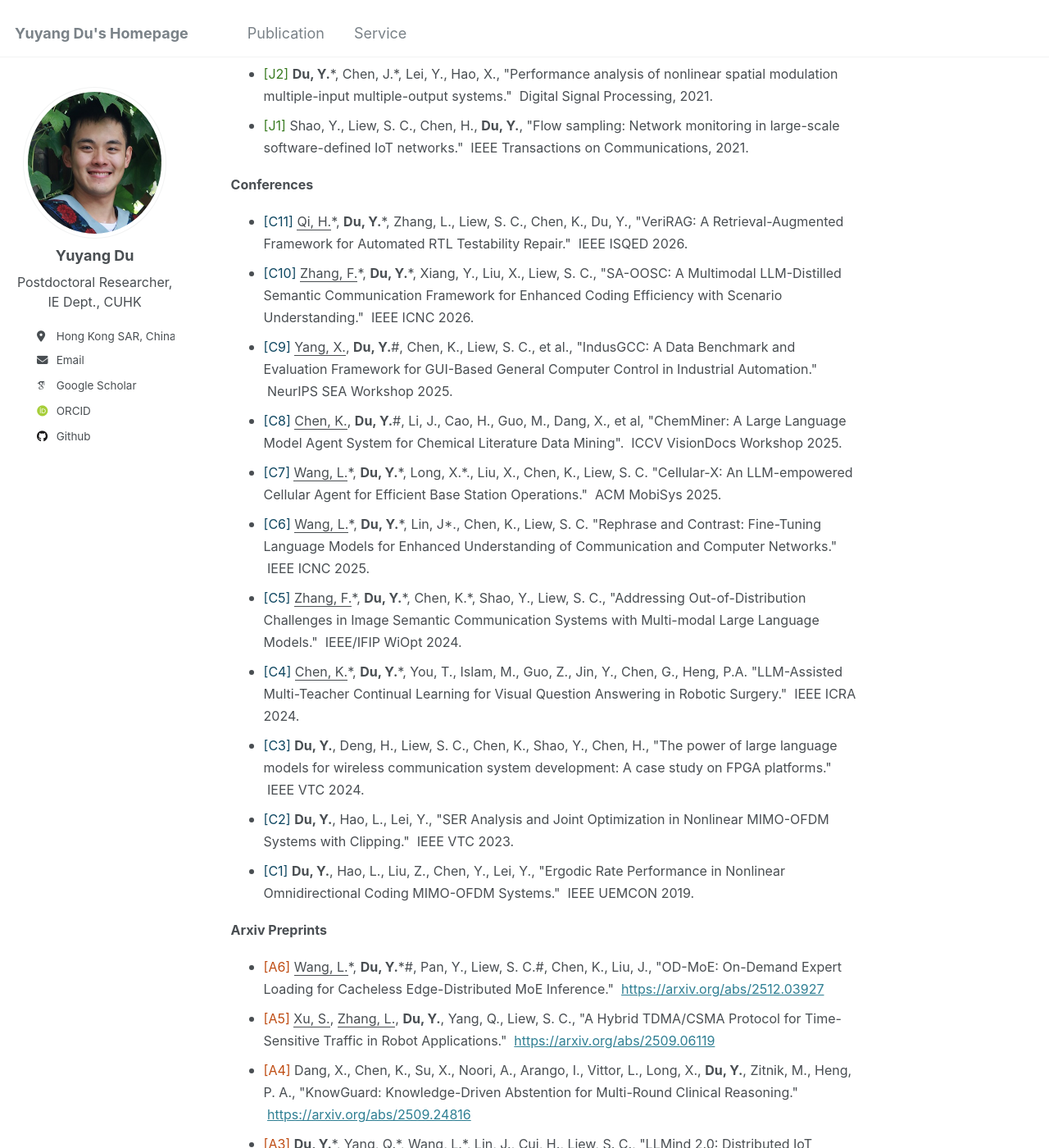
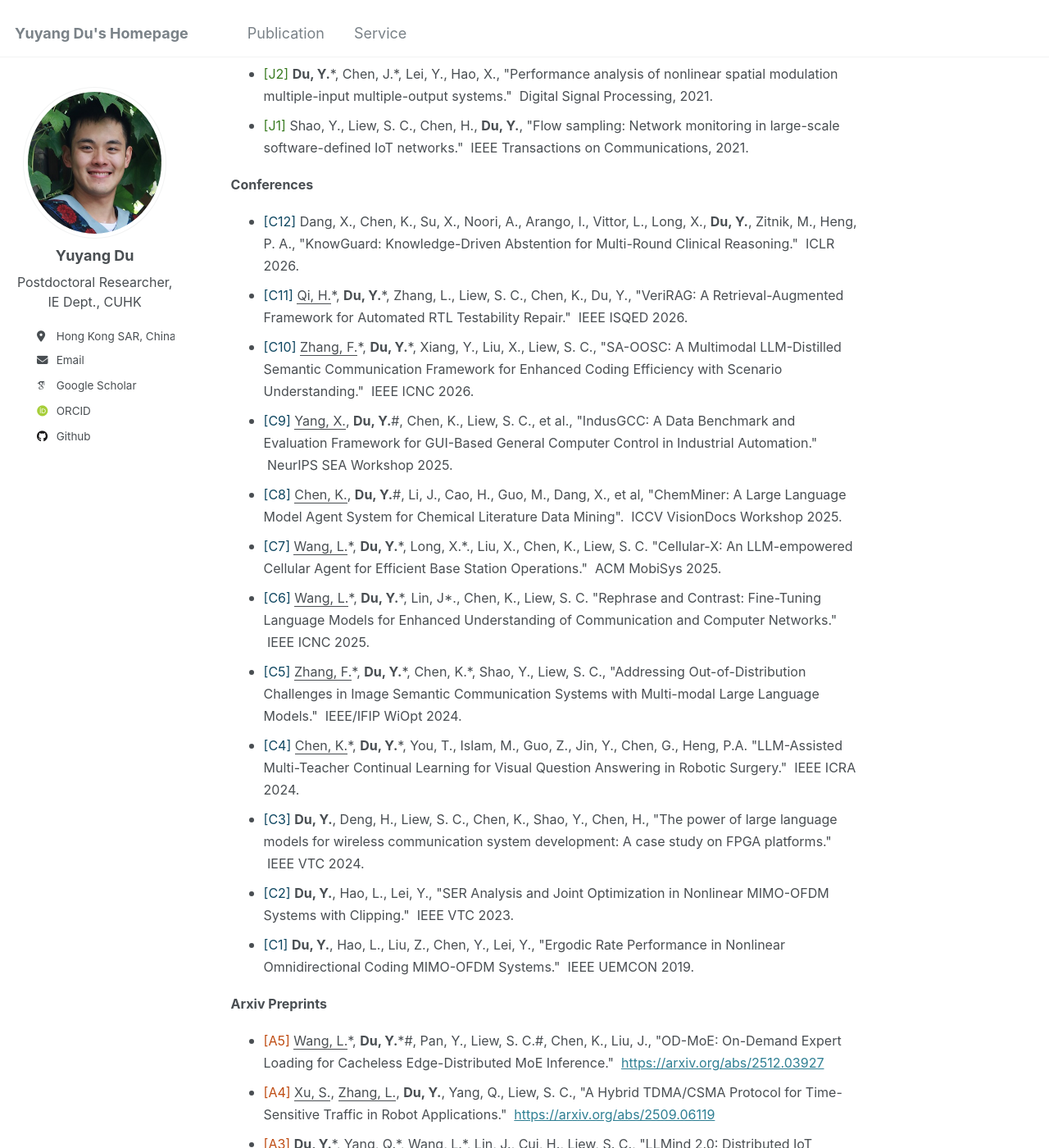
Before and after one commit to yuyangdu01/yuyangdu01.github.io, a Jekyll site: the page built from _pages/markdown.md, in a window 1280 px wide and 1400 px high, scrolled down 829 px. Shown: the whole window at 82% size. Built offline with Jekyll 4.4.1, drawn with Linux system fonts in a browser that asks for light colours; some web fonts are replaced; part of the change alters nothing that is shown.

Commit message:
Update markdown.md

```diff
--- a/_pages/markdown.md
+++ b/_pages/markdown.md
@@ -22,6 +22,7 @@ Publications
 * <font size=3><span style="color: #3a7c22;">[J1]</span> Shao, Y., Liew, S. C., Chen, H., <b>Du, Y.</b>, "Flow sampling: Network monitoring in large-scale software-defined IoT networks." &nbsp;IEEE Transactions on Communications, 2021.</font>
 
 <font size=3><b>Conferences</b></font>
+* <font size=3><span style="color: #0f4761;">[C12]</span> Dang, X., Chen, K., Su, X., Noori, A., Arango, I., Vittor, L., Long, X., <b>Du, Y.</b>, Zitnik, M., Heng, P. A., "KnowGuard: Knowledge-Driven Abstention for Multi-Round Clinical Reasoning." &nbsp;ICLR 2026.</font>
 * <font size=3><span style="color: #0f4761;">[C11]</span> <u>Qi, H.</u>*, <b>Du, Y.</b>*, Zhang, L., Liew, S. C., Chen, K., Du, Y., "VeriRAG: A Retrieval-Augmented Framework for Automated RTL Testability Repair." &nbsp;IEEE ISQED 2026.</font>
 * <font size=3><span style="color: #0f4761;">[C10]</span> <u>Zhang, F.</u>*, <b>Du, Y.</b>*, Xiang, Y., Liu, X., Liew, S. C., "SA-OOSC: A Multimodal LLM-Distilled Semantic Communication Framework for Enhanced Coding Efficiency with Scenario Understanding." &nbsp;IEEE ICNC 2026.</font>
 * <font size=3><span style="color: #0f4761;">[C9]</span> <u>Yang, X.</u>, <b>Du, Y.</b>#, Chen, K., Liew, S. C., et al., "IndusGCC: A Data Benchmark and Evaluation Framework for GUI-Based General Computer Control in Industrial Automation." &nbsp;NeurIPS SEA Workshop 2025.</font>
@@ -35,9 +36,8 @@ Publications
 * <font size=3><span style="color: #0f4761;">[C1]</span> <b>Du, Y.</b>, Hao, L., Liu, Z., Chen, Y., Lei, Y., "Ergodic Rate Performance in Nonlinear Omnidirectional Coding MIMO-OFDM Systems." &nbsp;IEEE UEMCON 2019.</font>
 
 <font size=3><b>Arxiv Preprints</b></font>
-* <font size=3><span style="color: #bf4d14;">[A6]</span> <u>Wang, L.</u>*, <b>Du, Y.</b>*#, Pan, Y., Liew, S. C.#, Chen, K., Liu, J., "OD-MoE: On-Demand Expert Loading for Cacheless Edge-Distributed MoE Inference." &nbsp;<a href="https://arxiv.org/abs/2512.03927">https://arxiv.org/abs/2512.03927</a></font>
-* <font size=3><span style="color: #bf4d14;">[A5]</span> <u>Xu, S.</u>, <u>Zhang, L.</u>, <b>Du, Y.</b>, Yang, Q., Liew, S. C., "A Hybrid TDMA/CSMA Protocol for Time-Sensitive Traffic in Robot Applications." &nbsp;<a href="https://arxiv.org/abs/2509.06119">https://arxiv.org/abs/2509.06119</a></font>
-* <font size=3><span style="color: #bf4d14;">[A4]</span> Dang, X., Chen, K., Su, X., Noori, A., Arango, I., Vittor, L., Long, X., <b>Du, Y.</b>, Zitnik, M., Heng, P. A., "KnowGuard: Knowledge-Driven Abstention for Multi-Round Clinical Reasoning." &nbsp;<a href="https://arxiv.org/abs/2509.24816">https://arxiv.org/abs/2509.24816</a></font>
+* <font size=3><span style="color: #bf4d14;">[A5]</span> <u>Wang, L.</u>*, <b>Du, Y.</b>*#, Pan, Y., Liew, S. C.#, Chen, K., Liu, J., "OD-MoE: On-Demand Expert Loading for Cacheless Edge-Distributed MoE Inference." &nbsp;<a href="https://arxiv.org/abs/2512.03927">https://arxiv.org/abs/2512.03927</a></font>
+* <font size=3><span style="color: #bf4d14;">[A4]</span> <u>Xu, S.</u>, <u>Zhang, L.</u>, <b>Du, Y.</b>, Yang, Q., Liew, S. C., "A Hybrid TDMA/CSMA Protocol for Time-Sensitive Traffic in Robot Applications." &nbsp;<a href="https://arxiv.org/abs/2509.06119">https://arxiv.org/abs/2509.06119</a></font>
 * <font size=3><span style="color: #bf4d14;">[A3]</span> <b>Du, Y.</b>*, Yang, Q.*, Wang, L.*, Lin, J., Cui, H., Liew, S. C., "LLMind 2.0: Distributed IoT Automation with Natural Language M2M Communication and Lightweight LLM Agents." &nbsp;<a href="https://arxiv.org/abs/2508.13920">https://arxiv.org/abs/2508.13920</a></font>
 * <font size=3><span style="color: #bf4d14;">[A2]</span> <u>Zhang, Y.</u>, Chen, X., Chen, K., <b>Du, Y.</b>#, Dang, X., et al, "The Dual-use Dilemma in LLMs: Do Empowering Ethical Capacities Make a Degraded Utility?." &nbsp;<a href="https://arxiv.org/abs/2501.13952">https://arxiv.org/abs/2501.13952</a></font>
 * <font size=3><span style="color: #bf4d14;">[A1]</span> <u>Chen, K.</u>, Li, J., Wang, K., <b>Du, Y.</b>#, Yu, J., Lu, J., et al, " Chemist-X: Large Language Model-empowered Agent for Reaction Condition Recommendation in Chemical Synthesis." &nbsp;<a href="https://arxiv.org/abs/2311.10776">https://arxiv.org/abs/2311.10776</a></font>
```
